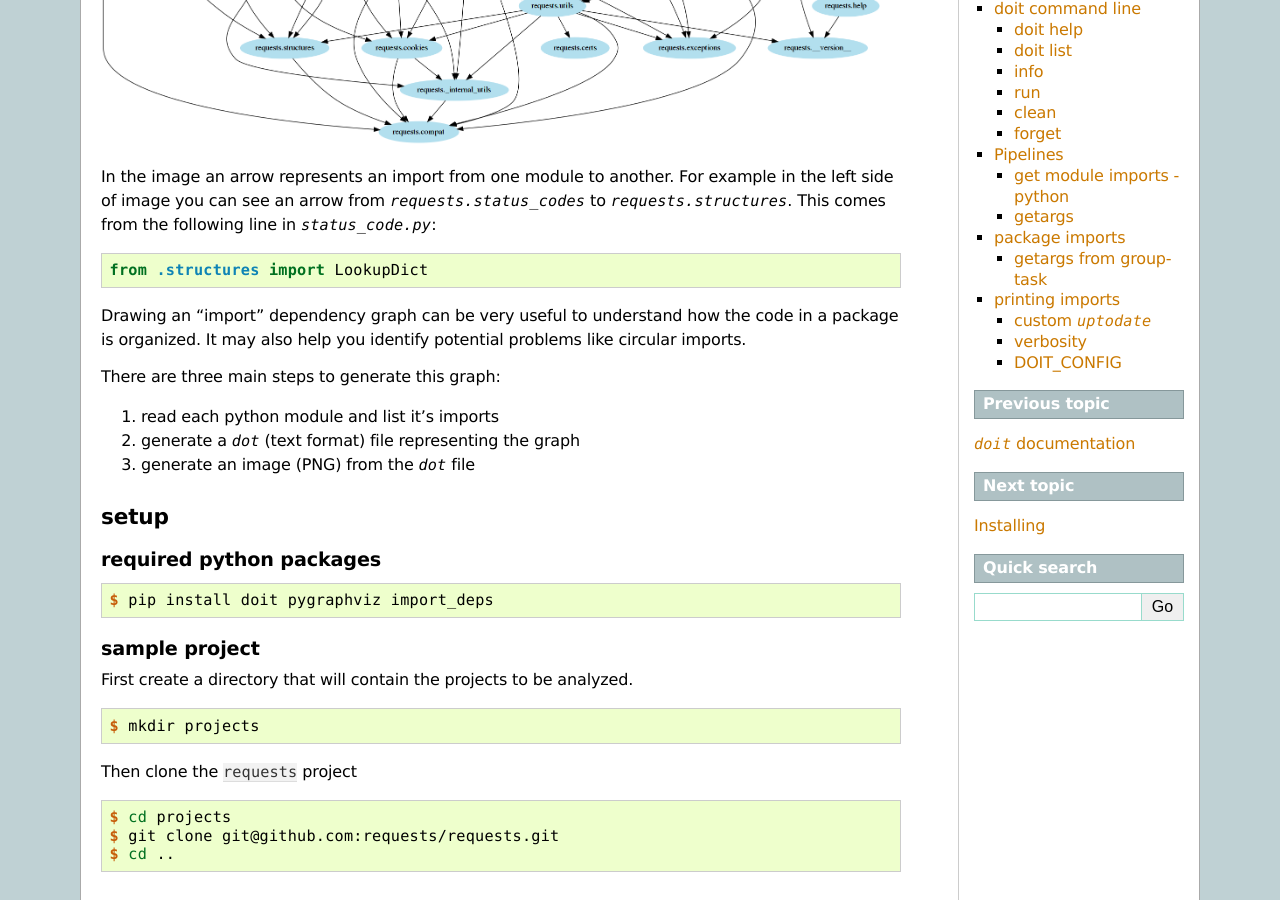
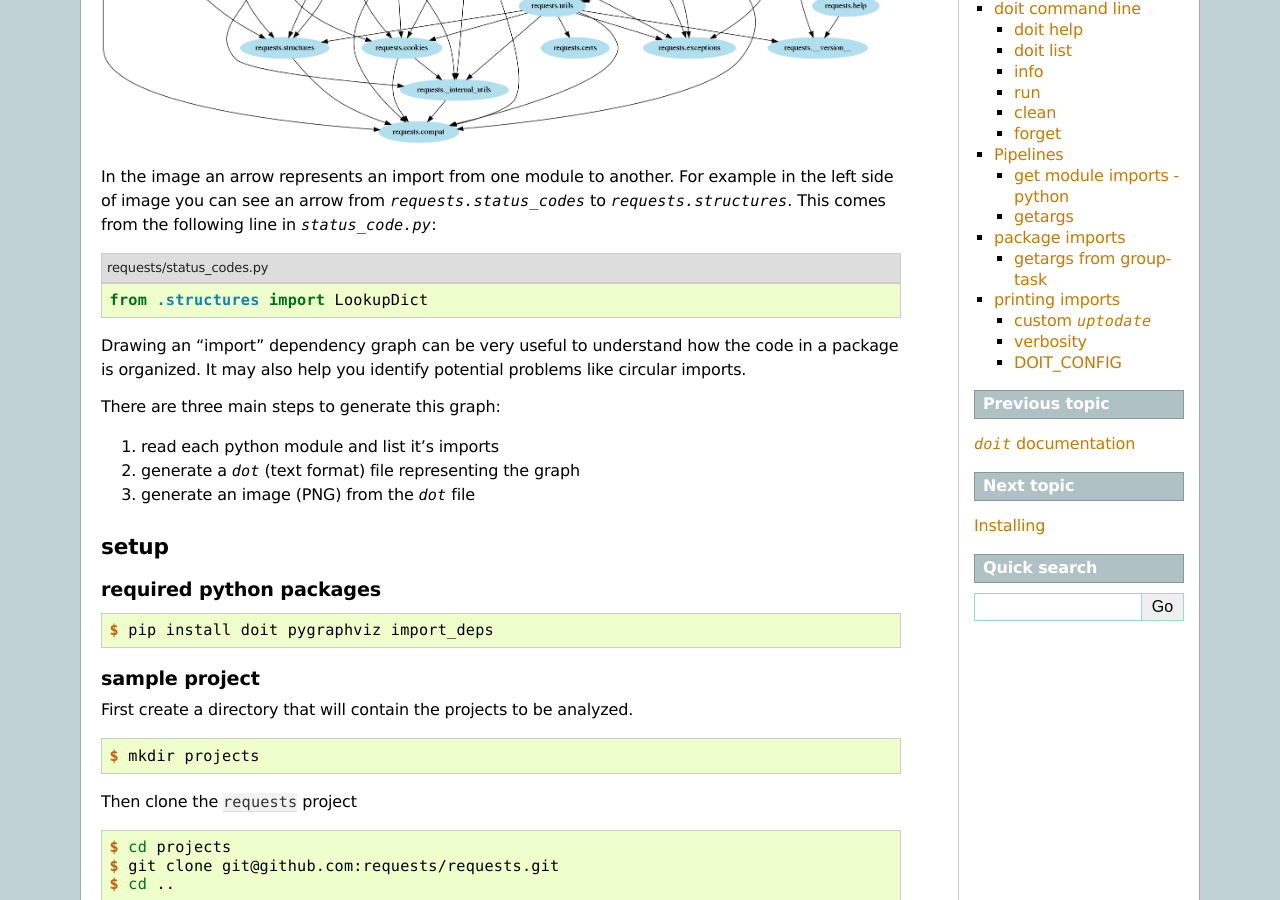
Before and after one commit to pydoit/doit, a Sphinx documentation site: the page built from doc/tutorial_1.rst, in a window 1280 px wide and 900 px high, scrolled down 584 px. Built offline with Sphinx 7.4.7, drawn with Linux system fonts in a browser that asks for light colours.

Commit message:
docs: tutorial minor.

```diff
--- a/doc/tutorial_1.rst
+++ b/doc/tutorial_1.rst
@@ -16,6 +16,7 @@ As example the `requests <https://github.com/requests/requests>`_ package will b
 In the image an arrow represents an import from one module to another. For example in the left side of image you can see an arrow from `requests.status_codes` to `requests.structures`. This comes from the following line in `status_code.py`:
 
 .. code-block:: python3
+   :caption: requests/status_codes.py
 
    from .structures import LookupDict
 
```
